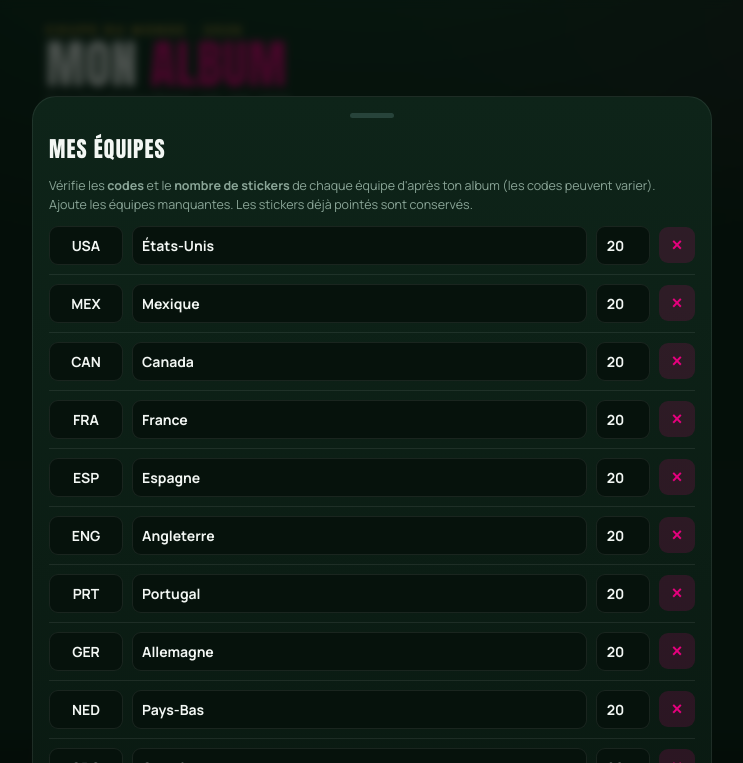
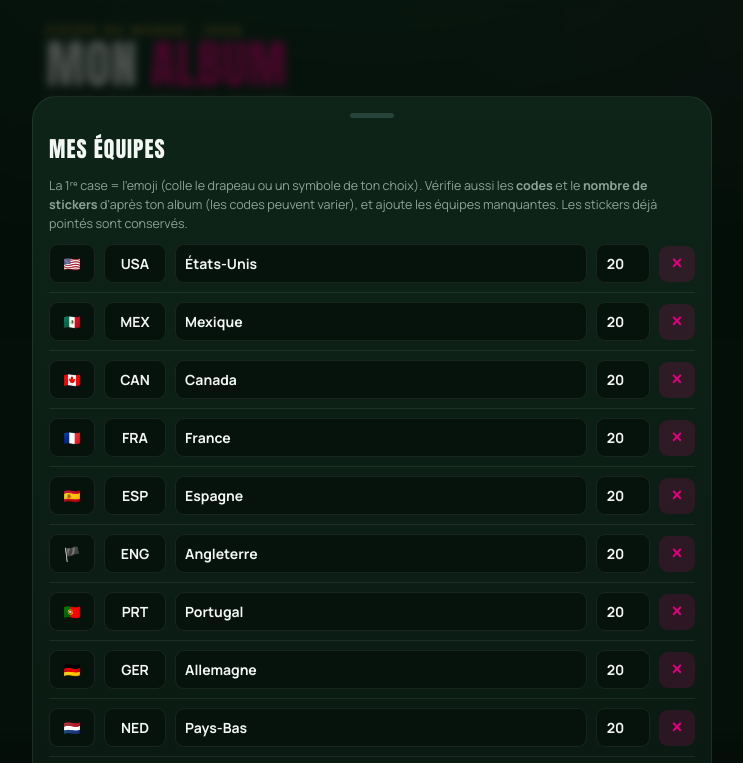
Before and after one commit to Rubinhuu/panini_wc, a plain HTML site: page index.html in a window 1280 px wide. Both pictures are taken after a click on the button "⚙️". Shown: the top 763 px of the page, without its empty margins (268-1011 px from the left). Drawn offline with Linux system fonts and the light colour scheme.

Commit message:
Add files via upload

```diff
--- a/index.html
+++ b/index.html
@@ -132,7 +132,8 @@
   .tline{display:flex;align-items:center;gap:9px;padding:9px 0;border-bottom:1px solid var(--line)}
   .tline input{background:#06120c;border:1px solid var(--line);color:var(--ink);border-radius:9px;
     padding:9px;font-family:'Manrope';font-weight:700;font-size:14px;min-width:0}
-  .in-code{width:74px;text-align:center;text-transform:uppercase}
+  .in-flag{width:46px;text-align:center;font-size:19px;padding:9px 2px}
+  .in-code{width:62px;text-align:center;text-transform:uppercase}
   .in-name{flex:1}
   .in-num{width:54px;text-align:center}
   .del{background:rgba(230,0,126,.15);color:var(--magenta);border:none;border-radius:9px;
@@ -206,7 +207,7 @@
   <div class="sheet">
     <div class="grab"></div>
     <h2>Mes équipes</h2>
-    <div class="hint">Vérifie les <b>codes</b> et le <b>nombre de stickers</b> de chaque équipe d'après ton album (les codes peuvent varier). Ajoute les équipes manquantes. Les stickers déjà pointés sont conservés.</div>
+    <div class="hint">La 1ʳᵉ case = l'emoji (colle le drapeau ou un symbole de ton choix). Vérifie aussi les <b>codes</b> et le <b>nombre de stickers</b> d'après ton album (les codes peuvent varier), et ajoute les équipes manquantes. Les stickers déjà pointés sont conservés.</div>
     <div id="teamEditor"></div>
     <button class="add" id="btnAddTeam">+ Ajouter une équipe / section</button>
     <h2 style="margin-top:22px">Sauvegarde</h2>
@@ -407,11 +408,13 @@ function renderEditor(){
   draft.forEach((t,i)=>{
     const row=document.createElement('div');row.className='tline';
     row.innerHTML=`
+      <input class="in-flag" value="${t.flag||''}" placeholder="⚽">
       <input class="in-code" value="${t.code}" maxlength="5">
       <input class="in-name" value="${t.name}">
       <input class="in-num" type="number" min="1" value="${t.count}">
       <button class="del">×</button>`;
-    const[code,name,num]=row.querySelectorAll('input');
+    const[flag,code,name,num]=row.querySelectorAll('input');
+    flag.oninput=e=>t.flag=e.target.value.trim();
     code.oninput=e=>t.code=e.target.value.toUpperCase().replace(/\s/g,'');
     name.oninput=e=>t.name=e.target.value;
     num.oninput=e=>t.count=Math.max(1,parseInt(e.target.value)||1);
```
